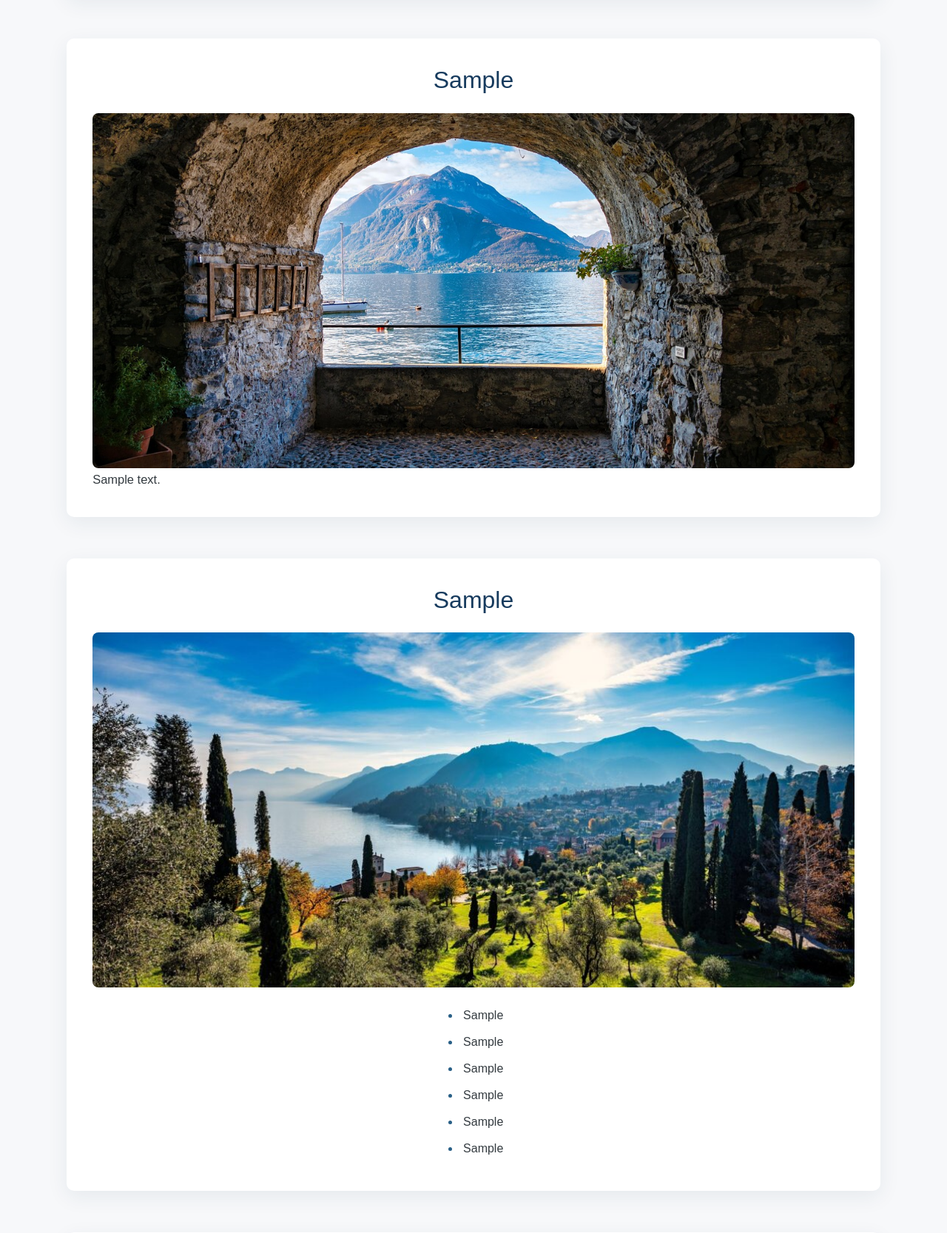
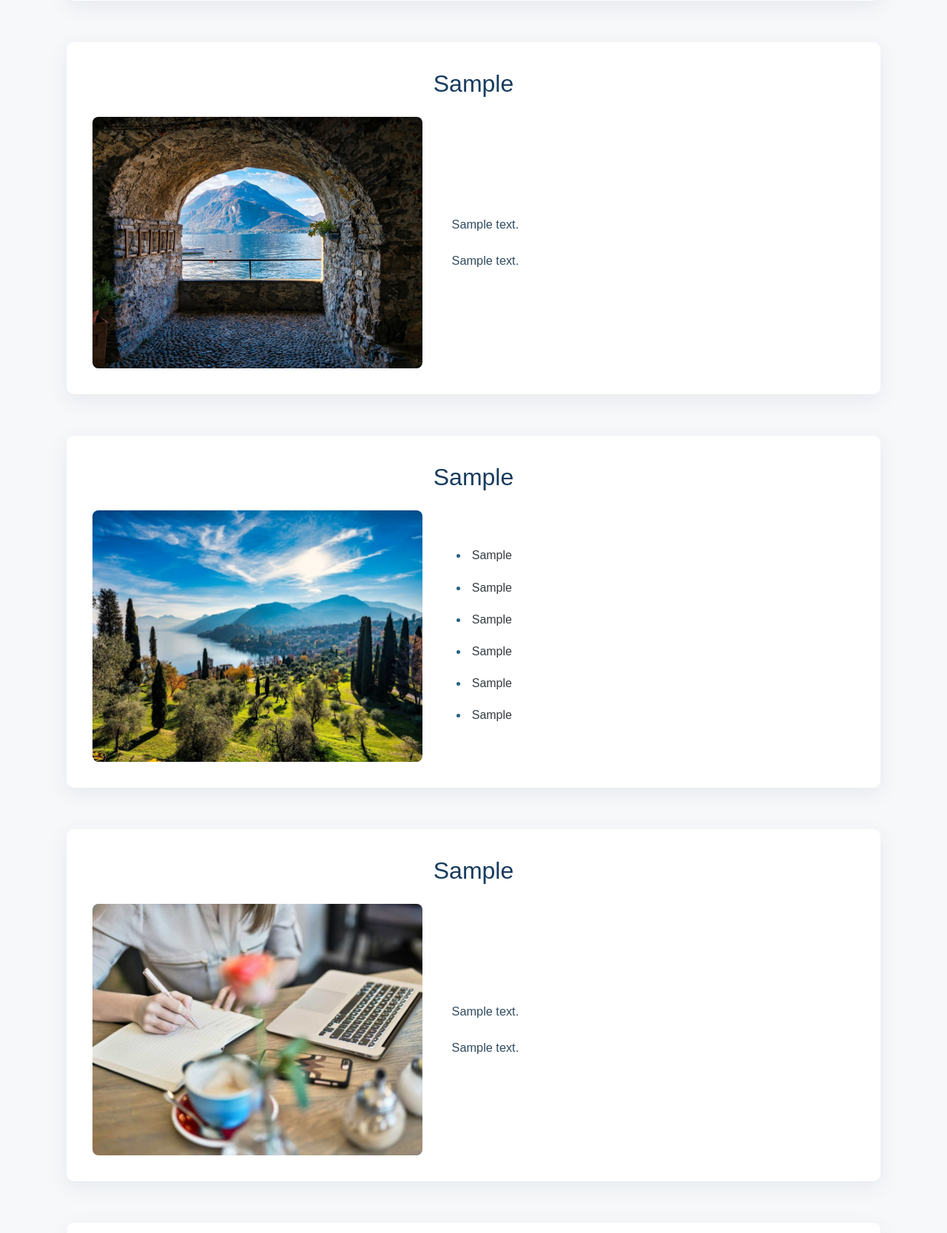
Before and after one commit to giuliofalco/sandra, a Django app: template myapp/templates/myapp/index.html in a window 1280 px wide. Shown: the part 1655-3322 px from the top of the page at 74% size. Run offline with Django 5.2, Linux system fonts and the light colour scheme; the template is opened without the code that fills it: most values are stand-ins (such as "Sample title", 1, 10 or a date in 2020).

Commit message:
inerventi estetici

```diff
--- a/myapp/static/css/styles.css
+++ b/myapp/static/css/styles.css
@@ -103,23 +103,28 @@ img {
 }
 
 .intro-title {
-    margin-bottom: 1rem;
-    color: var(--blu-scuro);
+    margin-bottom: 1.3rem;
+   /* color: var(--blu-scuro); */
+    color: #C00;
     font-size: clamp(1.5rem, 2.8vw, 2.1rem);
     line-height: 1.3;
     font-weight: 500;
+    text-align: center;
 }
 
 .intro-text {
     max-width: 820px;
     margin: 0.65rem auto;
-    color: #304b60;
+    /*color: #304b60;*/
+    color: black;
     font-size: 1.02rem;
+    text-align: left;
 }
 
 .intro-text:first-of-type {
     font-size: 1.08rem;
     font-weight: 600;
+    text-align: center;
 }
 
 /* Menu blu, raccolto e staccato dall'immagine */
@@ -205,6 +210,7 @@ section img {
     box-shadow: var(--ombra);
 }
 
+
 .presentation-content {
     display: grid;
     grid-template-columns: minmax(240px, 0.85fr) minmax(0, 1.15fr);
@@ -217,12 +223,21 @@ section img {
     max-height: 440px;
     object-fit: cover;
     object-position: center;
+    border-radius: 8px;
 }
 
 .presentation-text p {
-    margin: 0;
+    margin: 0 0 1rem;
+    color: #304b60;
+    line-height: 1.75;
+    font-size: 1.02rem;
     text-align: left;
 }
+
+.presentation-text p:last-child {
+    margin-bottom: 0;
+}
+
 
 /* Sezioni dei servizi */
 .content-section {
@@ -251,6 +266,67 @@ section img {
     margin: 0 auto;
     object-fit: cover;
 }
+
+
+/* Sezioni dei servizi: foto a sinistra, testo a destra */
+.service-content {
+    display: grid;
+    grid-template-columns: minmax(0, 0.9fr) minmax(0, 1.1fr);
+    align-items: center;
+    gap: 2.5rem;
+}
+
+.service-content > img {
+    width: 100%;
+    height: 340px;
+    object-fit: cover;
+    object-position: center;
+    border-radius: 8px;
+}
+
+.service-text p {
+    margin: 0;
+    color: #304b60;
+    font-size: 1.02rem;
+    line-height: 1.75;
+    text-align: left;
+}
+
+.service-content .service-list {
+    display: block;
+    max-width: none;
+    margin: 0;
+    padding-left: 1.3rem;
+    text-align: left;
+}
+
+.service-content .service-list li {
+    margin-bottom: 0.75rem;
+    padding-left: 0.25rem;
+}
+
+/* Layout verticale su tablet e smartphone */
+@media (max-width: 768px) {
+    .service-content {
+        grid-template-columns: minmax(0, 1fr);
+        gap: 1.4rem;
+    }
+
+    .service-content > img {
+        width: min(100%, 480px);
+        height: 300px;
+        margin: 0 auto;
+    }
+}
+
+@media (max-width: 480px) {
+    .service-content > img {
+        height: 230px;
+    }
+}
+
+
+
 
 /* Elenco dei servizi */
 .service-list {
@@ -431,3 +507,50 @@ section img {
         transition-duration: 0.01ms !important;
     }
 }
+
+
+/* Testi delle sezioni dei servizi */
+.service-text {
+    max-width: 620px;
+}
+
+.service-text p {
+    margin: 0 0 1.2rem;
+    color: #304b60;
+    font-size: 1.02rem;
+    line-height: 1.85;
+    text-align: left;
+}
+
+.service-text p:last-child {
+    margin-bottom: 0;
+}
+
+/* Elenco dei servizi */
+.service-content .service-list {
+    display: block;
+    margin: 0;
+    padding-left: 1.4rem;
+    line-height: 1.8;
+    text-align: left;
+}
+
+.service-content .service-list li {
+    margin-bottom: 0.9rem;
+    padding-left: 0.3rem;
+}
+
+.service-content .service-list li:last-child {
+    margin-bottom: 0;
+}
+
+/* Più respiro sui dispositivi mobili */
+@media (max-width: 768px) {
+    .service-text {
+        max-width: none;
+    }
+
+    .service-text p {
+        line-height: 1.75;
+    }
+}
--- a/myapp/templates/myapp/index.html
+++ b/myapp/templates/myapp/index.html
@@ -1,4 +1,3 @@
-
 <!DOCTYPE html>
 <html lang="{{ lang }}">
 <head>
@@ -74,7 +73,6 @@
           </div>
         </section>
 
-
         <section id="consulenza" class="content-section">
             <h2>{{ section_consulenza }}</h2>
             <div class="service-content">
@@ -82,7 +80,8 @@
                      alt="{{ property_image_alt }}"
                      class="property-image">
                 <div class="service-text">
-            <p>{{ section_consulenza_text }}</p>
+                    <p>{{ section_consulenza_text_1 }}</p>
+                    <p>{{ section_consulenza_text_2 }}</p>
                 </div>
             </div>
         </section>
@@ -111,11 +110,11 @@
                      alt="{{ profile_image_alt }}"
                      class="profile-image">
                 <div class="service-text">
-            <p>{{ section_consulenza_proprietari_text }}</p>
+                    <p>{{ section_consulenza_proprietari_text_1 }}</p>
+                    <p>{{ section_consulenza_proprietari_text_2 }}</p>
                 </div>
             </div>
         </section>
-
 
         <section id="contatti" class="content-section contact-section">
             <h2>{{ section_contatti }}</h2>
```
Also changed, not shown: myapp/views.py (+20 -44 lines), traduzioni.json (+18 -23 lines). Lines whose indentation alone changed are shown as unchanged.
